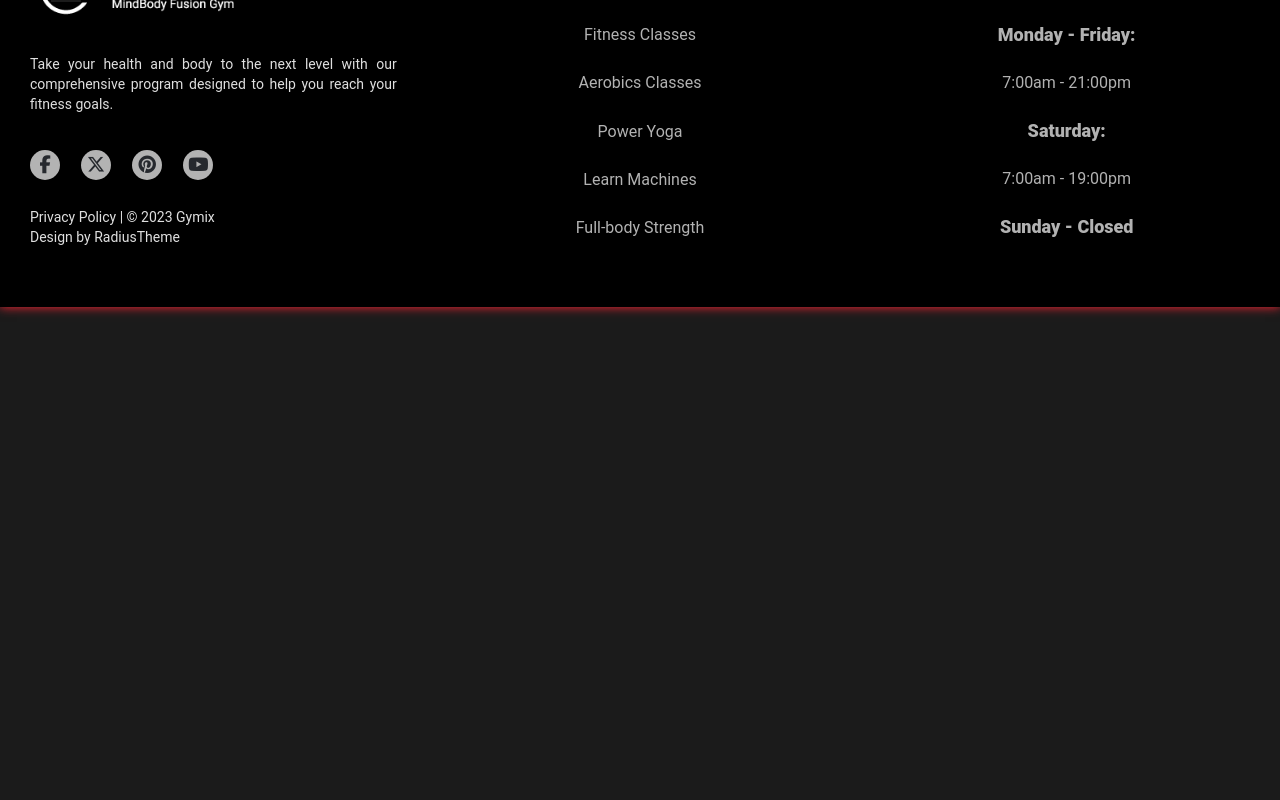
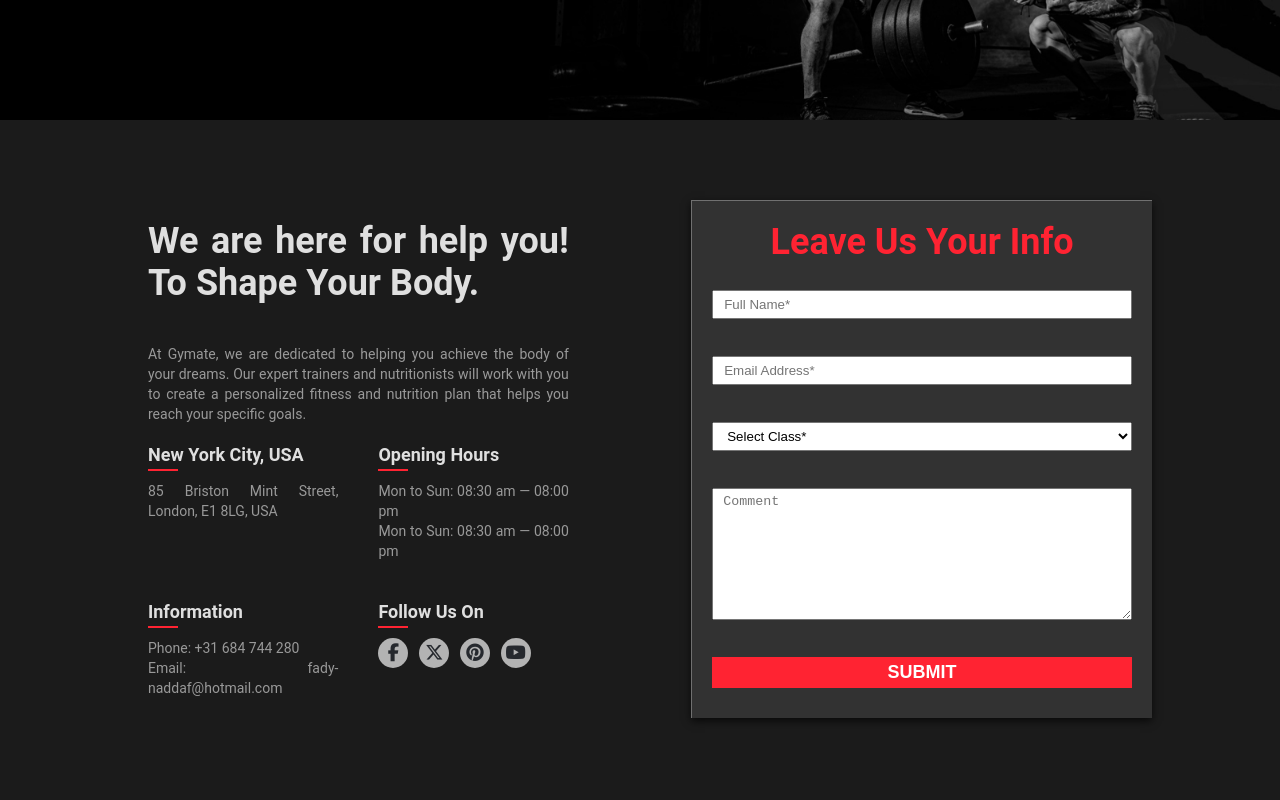
Before and after one commit to F-Naddaf/GYMIX, a Nuxt app in the folder client/: page /contact in a window 1280 px wide. Shown: the part 280-1080 px from the top of the page. Before the commit the page ends 800 px from the top, so only its background shows below. Built offline with nearby package versions, Linux system fonts and the light colour scheme.

Commit message:
Creating Contact page, form and informations

```diff
--- a/client/components/AboutUs.vue
+++ b/client/components/AboutUs.vue
@@ -53,12 +53,14 @@ const checkScrollPosition = () => {
     const container = aboutContainer.value;
     const windowHeight = window.innerHeight;
 
+    if (container) {
       if (scrollPosition >= windowHeight * 0.6) {
         isScrollAtPosition.value = true;
         container.classList.add("slide-in");
       } else {
         isScrollAtPosition.value = false;
         container.classList.remove("slide-in");
+      }
     }
   }
 };
--- a/client/pages/classes.vue
+++ b/client/pages/classes.vue
@@ -96,6 +96,7 @@ article {
   position: relative;
   border-radius: 20px;
   overflow: hidden;
+  box-shadow: rgba(255, 255, 255, 0.5) 0px 0px 15px;
 }
 img {
   object-fit: cover;
--- a/client/pages/contact.vue
+++ b/client/pages/contact.vue
@@ -1,6 +1,80 @@
 <template>
   <div>
-    <h2>Contact</h2>
+    <PagesHero :title="title" />
+    <main>
+      <section class="contact-wrapper">
+        <div class="contact-details">
+          <h3>We are here for help you! To Shape Your Body.</h3>
+          <p>
+            At Gymate, we are dedicated to helping you achieve the body of your
+            dreams. Our expert trainers and nutritionists will work with you to
+            create a personalized fitness and nutrition plan that helps you
+            reach your specific goals.
+          </p>
+          <div class="contact-info">
+            <div class="div">
+              <h4>New York City, USA</h4>
+              <div class="underline"></div>
+              <p>85 Briston Mint Street, London, E1 8LG, USA</p>
+            </div>
+            <div class="div">
+              <h4>Opening Hours</h4>
+              <div class="underline"></div>
+              <p>Mon to Sun: 08:30 am — 08:00 pm</p>
+              <p>Mon to Sun: 08:30 am — 08:00 pm</p>
+            </div>
+            <div class="div">
+              <h4>Information</h4>
+              <div class="underline"></div>
+              <p>Phone: +31 684 744 280</p>
+              <p>Email: fady-naddaf@hotmail.com</p>
+            </div>
+            <div class="div">
+              <h4>Follow Us On</h4>
+              <div class="underline"></div>
+              <div class="social-media">
+                <div>
+                  <i class="fa-brands fa-facebook-f"></i>
+                </div>
+                <div>
+                  <i class="fa-brands fa-x-twitter"></i>
+                </div>
+                <div>
+                  <i class="fa-brands fa-pinterest"></i>
+                </div>
+                <div>
+                  <i class="fa-brands fa-youtube"></i>
+                </div>
+              </div>
+            </div>
+          </div>
+        </div>
+        <form class="user-info-form">
+          <div class="title">
+            <h3>Leave Us Your Info</h3>
+          </div>
+          <input placeholder="Full Name*" type="text" required />
+          <input placeholder="Email Address*" type="email" required />
+          <select>
+            <option>Select Class*</option>
+            <option>Body Building</option>
+            <option>Boxing</option>
+            <option>Running</option>
+            <option>Power Lifting</option>
+            <option>Fitness</option>
+            <option>Yoga</option>
+            <option>Workout</option>
+            <option>Katate</option>
+            <option>Meditation</option>
+            <option>Cycling</option>
+            <option>Crossfit</option>
+          </select>
+          <textarea placeholder="Comment" rows="8"></textarea>
+          <button class="submit-btn">Submit</button>
+        </form>
+      </section>
+      <section class="google-map"></section>
+    </main>
     <p>
       Lorem ipsum dolor sit amet, consectetur adipisicing elit. Possimus velit
       mollitia harum quasi cupiditate atque reprehenderit sit! Ut, vitae porro.
@@ -8,14 +82,138 @@
   </div>
 </template>
 
-<script setup></script>
+<script setup>
+import { ref } from "vue";
+
+const title = ref("Contact Us");
+</script>
 
 <style scoped>
-h3 {
+main {
+  display: flex;
+  align-items: center;
+  width: 100%;
+  height: 100%;
+  padding: 80px 0;
+}
+.contact-wrapper {
+  display: flex;
+  justify-content: space-between;
+  width: 80%;
+  margin: auto;
+}
+.contact-details {
+  display: flex;
+  flex-direction: column;
+  padding: 20px;
+  width: 45%;
+}
+.contact-details h3 {
+  font-size: 36px;
   margin-bottom: 20px;
-  font-size: 36px;
+  color: var(--text-color);
+  text-align: justify;
 }
 p {
+  font-size: 14px;
+  color: var(--description-color);
+  line-height: 20px;
+  text-align: justify;
+}
+.contact-details p {
   margin: 20px 0;
 }
+.contact-info h4 {
+  font-size: 18px;
+  color: var(--text-color);
+  font-weight: 700;
+}
+.contact-info .underline {
+  width: 30px;
+  height: 2px;
+  background: var(--primary-color);
+  margin: 4px 0 10px 0;
+}
+.contact-info p {
+  margin: 0;
+}
+.contact-info {
+  display: grid;
+  grid-template-columns: repeat(2, 1fr);
+  width: 100%;
+  gap: 40px;
+  height: auto;
+  justify-content: space-between;
+}
+.contact-info .div {
+  width: 100%;
+  display: flex;
+  height: auto;
+  flex-direction: column;
+}
+.social-media {
+  display: flex;
+  justify-content: space-between;
+  width: 80%;
+}
+.social-media > div {
+  display: flex;
+  align-items: center;
+  justify-content: center;
+  width: 30px;
+  height: 30px;
+  background: #b3b3b3;
+  border-radius: 20px;
+  cursor: pointer;
+}
+.social-media > div i {
+  font-size: 18px;
+  color: var(--slogan-color);
+}
+.social-media > div:hover {
+  background: var(--primary-color);
+}
+.social-media > div:hover i {
+  color: var(--text-color);
+}
+.user-info-form {
+  display: flex;
+  flex-direction: column;
+  justify-content: space-between;
+  padding: 20px;
+  width: 45%;
+  background: rgba(255, 255, 255, 0.5);
+  border-top: 1px solid rgba(255, 255, 255, 0.5);
+  border-left: 1px solid rgba(255, 255, 255, 0.5);
+  border-color: rgba(255, 255, 255, 0.3);
+  background-color: rgba(255, 255, 255, 0.1);
+  box-shadow: rgba(0, 0, 0, 0.7) 0px 3px 8px;
+}
+.user-info-form .title {
+  width: 100%;
+  display: flex;
+  flex-direction: column;
+  align-items: center;
+  justify-content: center;
+}
+.user-info-form h3 {
+  font-size: 36px;
+  color: var(--primary-color);
+  text-align: justify;
+}
+.user-info-form input,
+select,
+textarea,
+button {
+  padding: 5px 10px;
+  margin: 10px 0;
+}
+.submit-btn {
+  border: none;
+  background: var(--primary-color);
+  color: white;
+  font-size: 18px;
+  font-weight: 800;
+  text-transform: uppercase;
+}
 </style>
```
Lines whose indentation alone changed are shown as unchanged.
